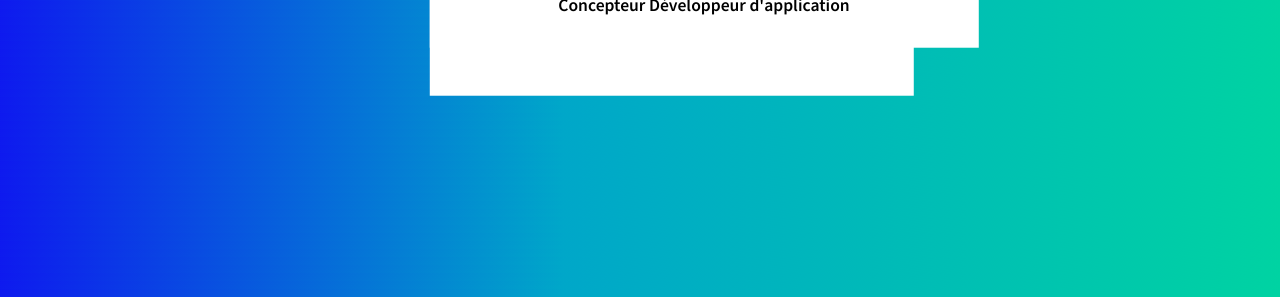
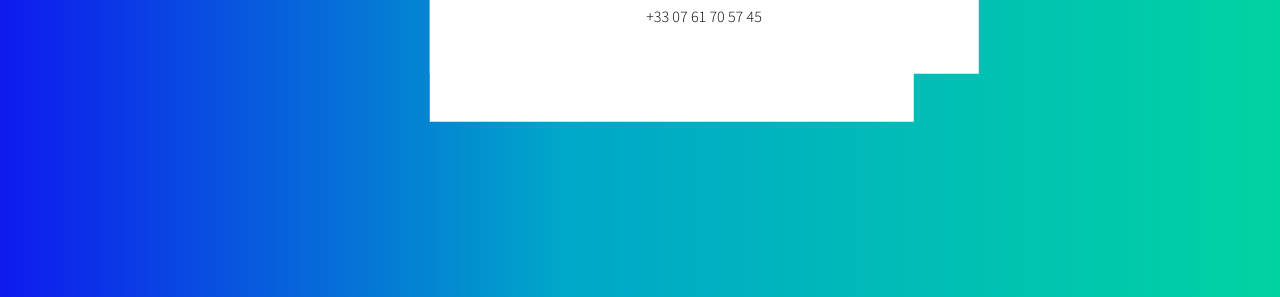
Before and after one commit to begaaam/my-vcard-, a plain HTML site: page index.html in a window 1280 px wide. Shown: the part 503-800 px from the top of the page. Drawn offline with Linux system fonts and the light colour scheme.

Commit message:
numéro ajouté

```diff
--- a/index.html
+++ b/index.html
@@ -17,6 +17,7 @@
 
             <h1 class="name">Mmadi Ali </h1>
             <h3 class="title">Concepteur Développeur d'application</h3>
+            <p>+33 07 61 70 57 45</p>
           </figcaption>
         </figure>
 
```
